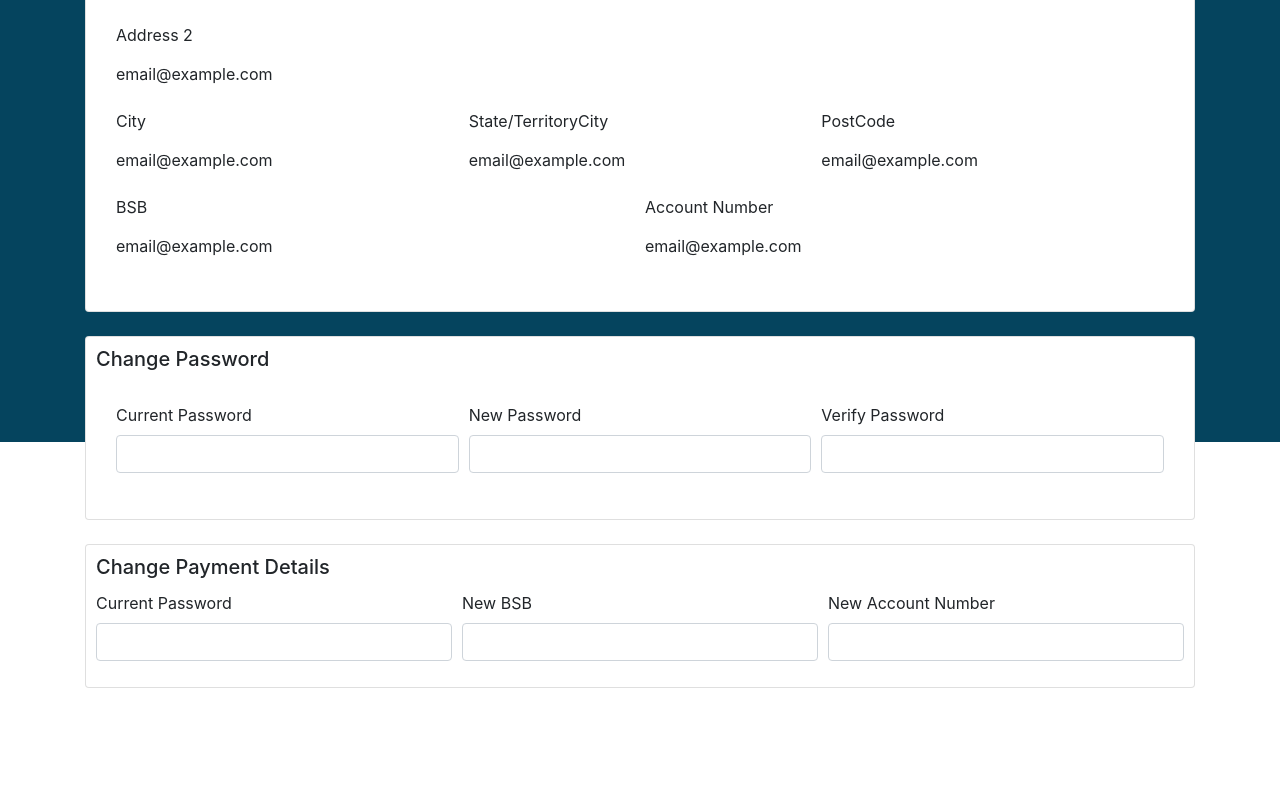
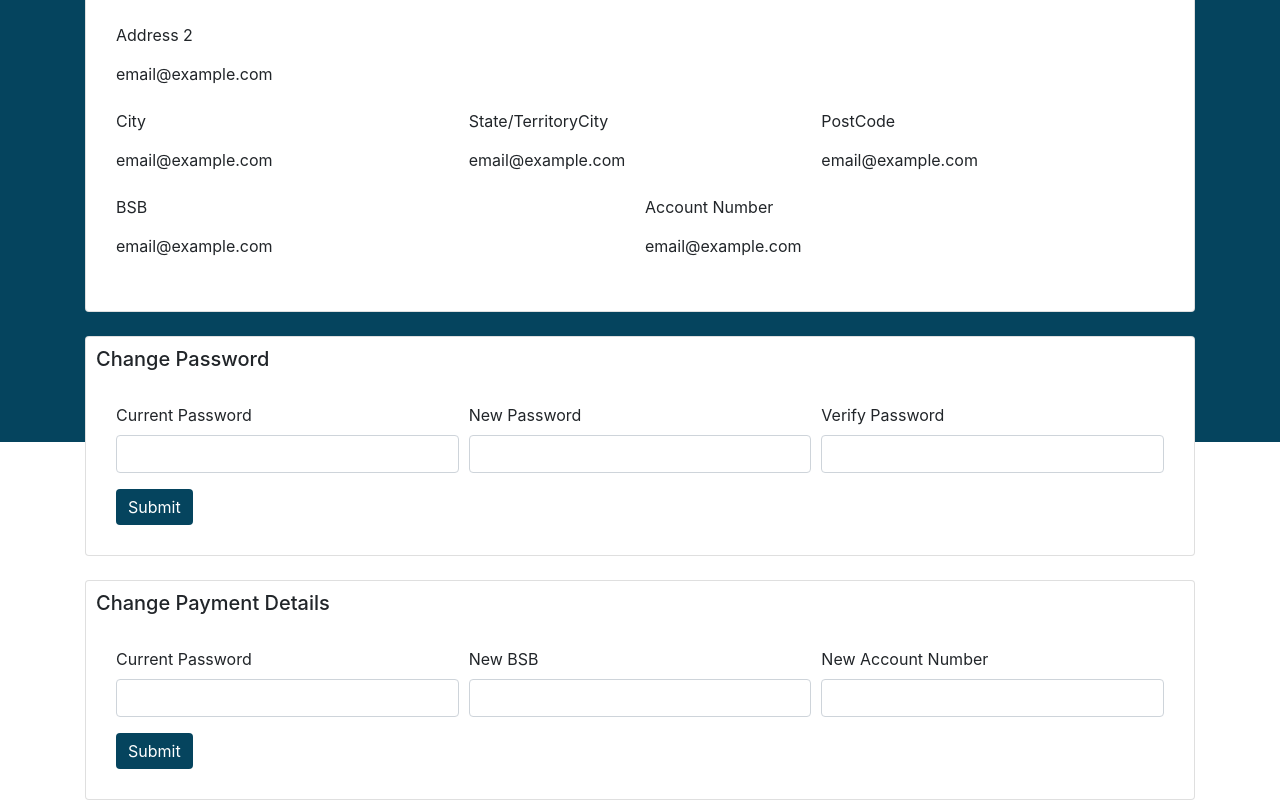
Before and after one commit to n3ih7/Oz-Property-Bids, a React (Create React App) app in the folder front-end/: page /account in a window 1280 px wide. Shown: the part 358-1158 px from the top of the page. Before the commit the page ends 1046 px from the top, so only its background shows below. Built offline with nearby package versions, Linux system fonts and the light colour scheme.

Commit message:
added account updating

```diff
--- a/front-end/src/pages/Account.js
+++ b/front-end/src/pages/Account.js
@@ -1,6 +1,7 @@
 import React, {Component} from 'react';
 import {Card, Container, Row, Col, Form, Button, Spinner} from 'react-bootstrap';
 import {Redirect} from 'react-router-dom';
+const axios = require('axios');
 
 class Account extends Component{
 
@@ -11,9 +12,54 @@ class Account extends Component{
             loading : true
         }
 
+        this.oldPassword = React.createRef();
+        this.newPassword = React.createRef();
+        this.verifyPassword = React.createRef();
+        this.passwordBSB = React.createRef();
+        this.newBSB = React.createRef();
+        this.newAccountNumber = React.createRef();
+
         this.cookies = this.props.cookies;
         this.pageContent = this.pageContent.bind(this);
         this.loadAccount = this.loadAccount.bind(this);
+
+    }
+
+    handlePasswordChange(){
+        axios.defaults.baseURL = 'http://api.nono.fi:5000';
+        axios.defaults.headers.common['Authorization'] = `Token ${this.cookies.get('token')}`;
+
+        axios.put('/profile_update', {
+            old_password: this.oldPassword.current.value,
+            new_password: this.newPassword.current.value,
+        })
+        .then((response) => {
+            console.log(response);
+            if (response.status === 200){
+                // Show notification that this worked
+            }
+        }).catch((error) => {
+            console.log(error);
+        });
+    }
+
+    handlePaymentChange(){
+        axios.defaults.baseURL = 'http://api.nono.fi:5000';
+        axios.defaults.headers.common['Authorization'] = `Token ${this.cookies.get('token')}`;
+
+        axios.put('/profile_update', {
+            old_password: this.passwordBSB.current.value,
+            new_bsb: this.newBSB.current.value,
+            new_acc_number: this.newAccountNumber.current.value
+        })
+        .then((response) => {
+            console.log(response);
+            if (response.status === 200){
+                // Show notification that this worked
+            }
+        }).catch((error) => {
+            console.log(error);
+        });
     }
 
     pageContent(){
@@ -111,6 +157,9 @@ class Account extends Component{
                             <Form.Control type="password" placeholder="" ref={this.verifyPassword} />
                             </Form.Group>
                         </Form.Row>
+                        <Button style={{background : "#05445E", border: "#05445E"}} type="submit" onClick = {() => {this.handlePasswordChange()}}>
+                            Submit
+                        </Button>
                     </Card.Body>
                 </Card>
                 <br/>
@@ -118,7 +167,8 @@ class Account extends Component{
                     <Card.Title>
                         Change Payment Details
                     </Card.Title>
-                    <Form.Row>
+                    <Card.Body>
+                        <Form.Row>
                             <Form.Group as={Col} controlId="formGridCurrentPasswordBSB">
                             <Form.Label>Current Password</Form.Label>
                             <Form.Control type="password" placeholder="" ref={this.passwordBSB} />
@@ -134,6 +184,10 @@ class Account extends Component{
                             <Form.Control type="password" placeholder="" ref={this.newAccountNumber} />
                             </Form.Group>
                         </Form.Row>
+                        <Button style={{background : "#05445E", border: "#05445E"}} type="submit" onClick = {() => {this.handlePaymentChange()}}>
+                            Submit
+                        </Button>
+                    </Card.Body>
                 </Card>
                 </>
             );
--- a/front-end/src/pages/Home.js
+++ b/front-end/src/pages/Home.js
@@ -192,8 +192,8 @@ class Home extends Component{
       beds : (this.numberBeds.current.value != null) ? this.numberBeds.current.value : "Any",
       baths : (this.numberBaths.current.value != null) ? this.numberBaths.current.value : "Any",
       carspots: (this.numberCarSpots.current.value != null) ? this.numberCarSpots.current.value : "Any",
-      auction_start: `${this.state.date1.getFullYear()}-${('0'+(this.state.date1.getMonth()+1)).slice(-2)}-${this.state.date1.getDate()}`,
-      auction_end: `${this.state.date2.getFullYear()}-${('0'+(this.state.date2.getMonth()+1)).slice(-2)}-${this.state.date2.getDate()}`
+      auction_start: `${(this.state.date1.getTime())}`,
+      auction_end: `${(this.state.date2.getTime())}`
 
     }})
     .then((response) => {
--- a/front-end/src/pages/Results.js
+++ b/front-end/src/pages/Results.js
@@ -117,8 +117,8 @@ class Results extends Component{
           beds : (this.numberBeds.current.value != null) ? this.numberBeds.current.value : "Any",
           baths : (this.numberBaths.current.value != null) ? this.numberBaths.current.value : "Any",
           carspots: (this.numberCarSpots.current.value != null) ? this.numberCarSpots.current.value : "Any",
-          auction_start: `${this.state.date1.getFullYear()}-${('0'+(this.state.date1.getMonth()+1)).slice(-2)}-${this.state.date1.getDate()}`,
-          auction_end: `${this.state.date2.getFullYear()}-${('0'+(this.state.date2.getMonth()+1)).slice(-2)}-${this.state.date2.getDate()}`
+          auction_start: `${(this.state.date1.getTime())}`,
+          auction_end: `${(this.state.date2.getTime())}`
         }})
         .then((response) => {
             if (response.status === 200){
```
